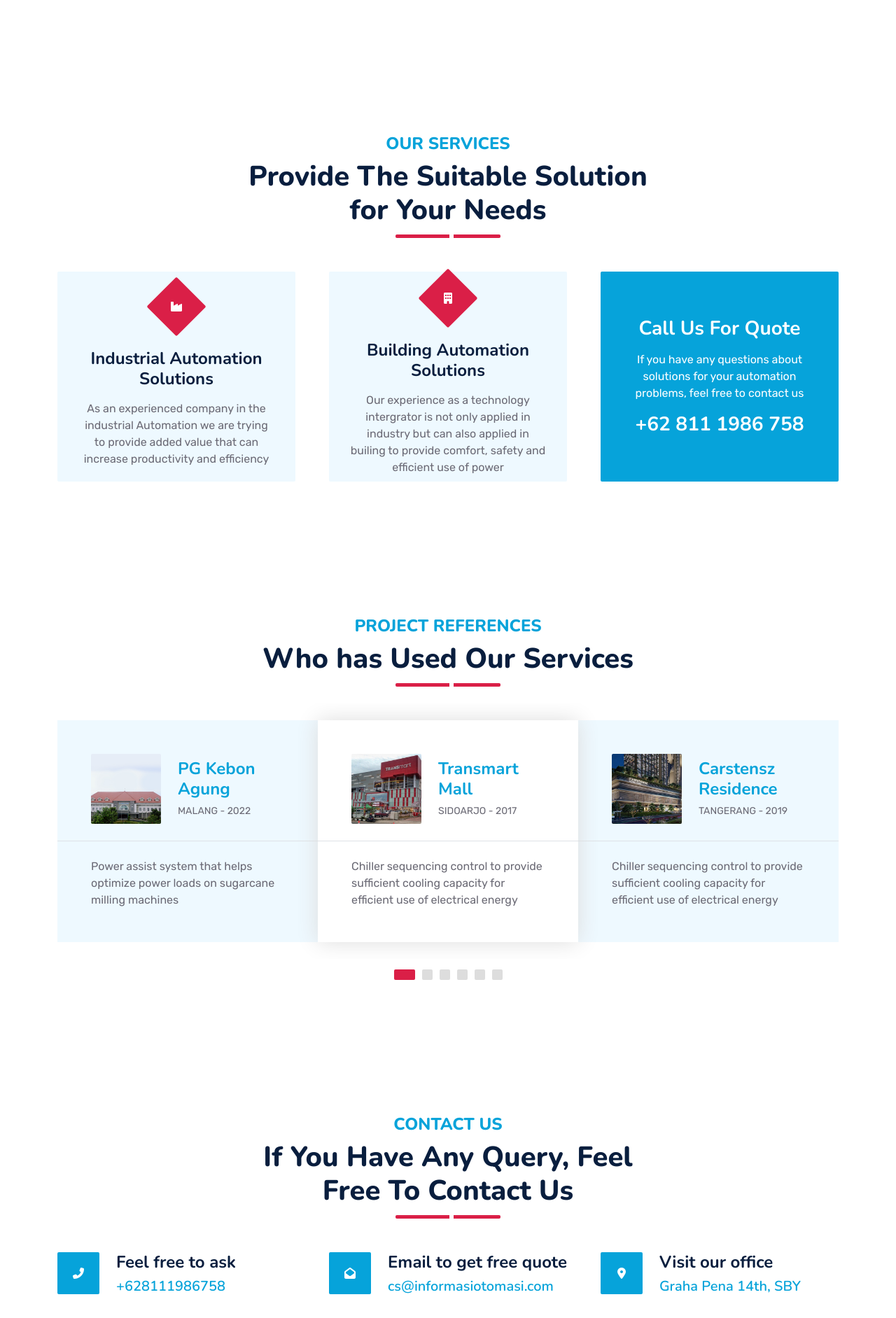
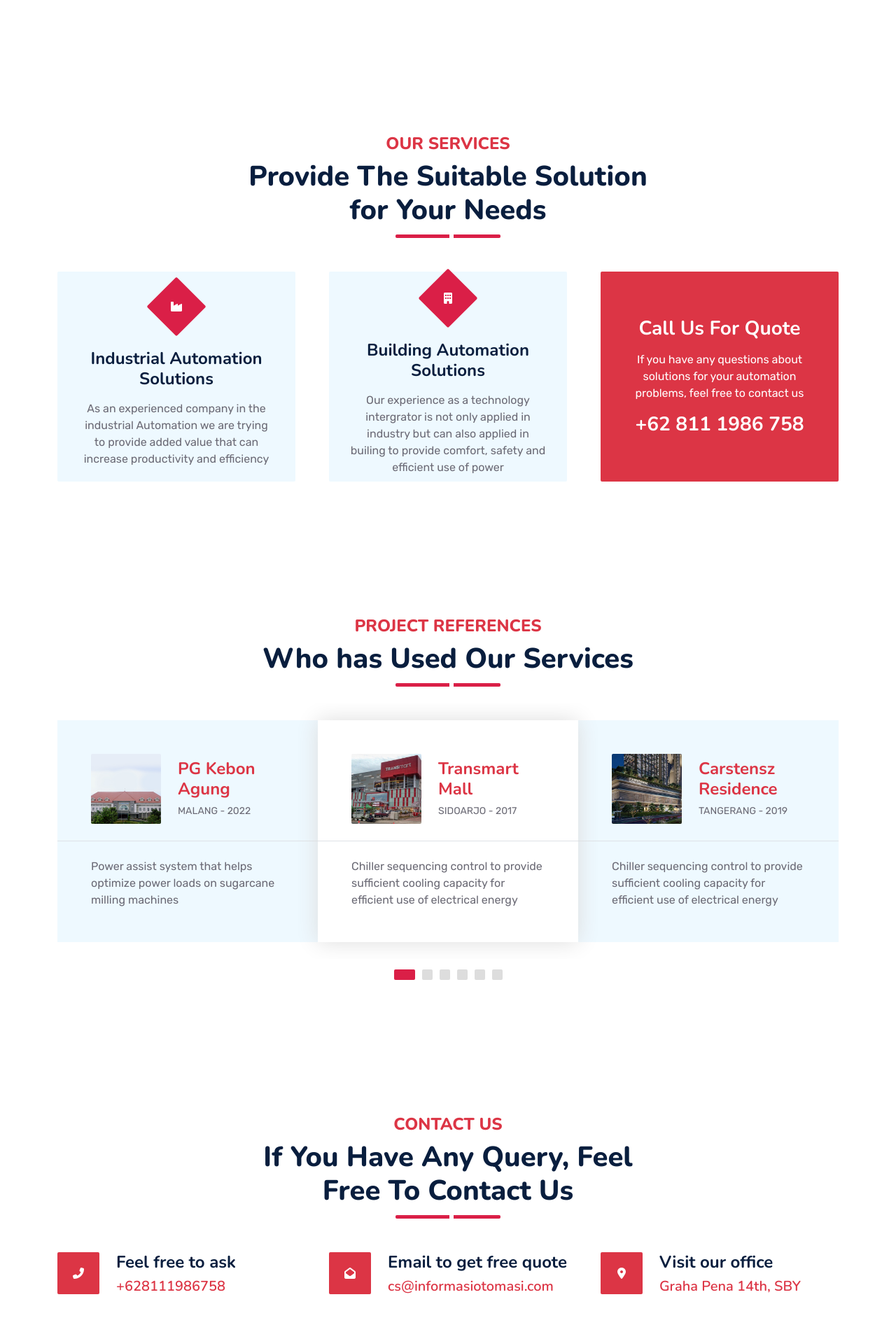
Before and after one commit to aldibagas/iot, a PHP site: page /kkt/ in a window 1280 px wide. Shown: the part 2551-4434 px from the top of the page at 70% size. Run offline with PHP 8.4, Linux system fonts and the light colour scheme; some libraries are stand-ins or nearby versions.

Commit message:
Update home.php

```diff
--- a/_halaman/home.php
+++ b/_halaman/home.php
@@ -100,7 +100,7 @@
                         <div class="p-3" style="max-width: 900px;">
                             <h4 class="text-white text-uppercase mb-3 animated slideInDown">PT. INFORMASI OTOMASI TEKNOLOGI</h4>
                             <h1 class="display-1 text-white mb-md-4 animated zoomIn">Technology Integrator</h1>
-                            <a href="#about" class="btn btn-primary py-md-3 px-md-5 me-3 animated slideInLeft">Know Us Better</a>
+                            <a href="#about" class="btn btn-danger py-md-3 px-md-5 me-3 animated slideInLeft">Know Us Better</a>
                         </div>
                     </div>
                 </div>
@@ -110,7 +110,7 @@
                         <div class="p-3" style="max-width: 900px;">
                             <h4 class="text-white text-uppercase mb-3 animated slideInDown">PT. INFORMASI OTOMASI TEKNOLOGI</h4>
                             <h1 class="display-1 text-white mb-md-4 animated zoomIn">Technology Integrator</h1>
-                            <a href="#about" class="btn btn-primary py-md-3 px-md-5 me-3 animated slideInLeft">Know Us Better</a>
+                            <a href="#about" class="btn btn-danger py-md-3 px-md-5 me-3 animated slideInLeft">Know Us Better</a>
                         </div>
                     </div>
                 </div>
@@ -120,7 +120,7 @@
                         <div class="p-3" style="max-width: 900px;">
                             <h4 class="text-white text-uppercase mb-3 animated slideInDown">PT. INFORMASI OTOMASI TEKNOLOGI</h4>
                             <h1 class="display-1 text-white mb-md-4 animated zoomIn">Technology Integrator</h1>
-                            <a href="#about" class="btn btn-primary py-md-3 px-md-5 me-3 animated slideInLeft">Know Us Better</a>
+                            <a href="#about" class="btn btn-danger py-md-3 px-md-5 me-3 animated slideInLeft">Know Us Better</a>
                         </div>
                     </div>
                 </div>
@@ -130,7 +130,7 @@
                         <div class="p-3" style="max-width: 900px;">
                             <h4 class="text-white text-uppercase mb-3 animated slideInDown">PT. INFORMASI OTOMASI TEKNOLOGI</h4>
                             <h1 class="display-1 text-white mb-md-4 animated zoomIn">Technology Integrator</h1>
-                            <a href="#about" class="btn btn-primary py-md-3 px-md-5 me-3 animated slideInLeft">Know Us Better</a>
+                            <a href="#about" class="btn btn-danger py-md-3 px-md-5 me-3 animated slideInLeft">Know Us Better</a>
                         </div>
                     </div>
                 </div>
@@ -155,25 +155,25 @@
             <div class="row g-5">
                 <div class="col-lg-6">
                     <div class="section-title position-relative pb-3 mb-5">
-                        <h4 class="fw-bold text-primary text-uppercase">About Us</h4>
+                        <h4 class="fw-bold text-danger text-uppercase">About Us</h4>
                     </div>
                     <div class="row g-2">
                         <div class="col-12 wow zoomIn" data-wow-delay="0.2s">
-                            <div class="bg-primary rounded d-flex align-items-center justify-content-center mb-3" style="width: 60px; height: 60px;">
+                            <div class="bg-danger rounded d-flex align-items-center justify-content-center mb-3" style="width: 60px; height: 60px;">
                                 <i class="fa fa-lightbulb text-white"></i>
                             </div>
                             <h4>Vision</h4>
                             <p class="mb-0">To be global & trusted technology integrator</p>
                         </div>
                         <div class="col-12 wow zoomIn" data-wow-delay="0.2s">
-                            <div class="bg-primary rounded d-flex align-items-center justify-content-center mb-3" style="width: 60px; height: 60px;">
+                            <div class="bg-danger rounded d-flex align-items-center justify-content-center mb-3" style="width: 60px; height: 60px;">
                                 <i class="bi bi-flag-fill text-white"></i>
                             </div>
                             <h4>Mission</h4>
                             <p class="mb-0">Integrating KNOWLEDGE and innovative technology RESPONSIBLY for EFFICIENT world creation</p>
                         </div>
                         <div class="col-12 wow zoomIn" data-wow-delay="0.2s">
-                            <div class="bg-primary rounded d-flex align-items-center justify-content-center mb-3" style="width: 60px; height: 60px;">
+                            <div class="bg-danger rounded d-flex align-items-center justify-content-center mb-3" style="width: 60px; height: 60px;">
                                 <i class="bi bi-clipboard-check-fill text-white"></i>
                             </div>
                             <h4>Value</h4>
@@ -195,28 +195,28 @@
     <div class="container-fluid py-5 wow fadeInUp" data-wow-delay="0.1s">
         <div class="container py-5">
             <div class="section-title text-center position-relative pb-3 mb-5 mx-auto" style="max-width: 800px;">
-                <h4 class="fw-bold text-primary text-uppercase">Why Choose Us</h4>
+                <h4 class="fw-bold text-danger text-uppercase">Why Choose Us</h4>
                 <h1 class="mb-0">We Are Technology Integrator</h1>
             </div>
             <div class="row g-5">
                 <div class="col-lg-4">
                     <div class="row g-5">
                         <div class="col-12 wow zoomIn" data-wow-delay="0.2s">
-                            <div class="bg-primary rounded d-flex align-items-center justify-content-center mb-3" style="width: 60px; height: 60px;">
+                            <div class="bg-danger rounded d-flex align-items-center justify-content-center mb-3" style="width: 60px; height: 60px;">
                                 <i class="fa fa-lightbulb text-white"></i>
                             </div>
                             <h4>Knowledge</h4>
                             <p class="mb-0">Always learning and improving knowledge to provide the best service</p>
                         </div>
                         <div class="col-12 wow zoomIn" data-wow-delay="0.6s">
-                            <div class="bg-primary rounded d-flex align-items-center justify-content-center mb-3" style="width: 60px; height: 60px;">
+                            <div class="bg-danger rounded d-flex align-items-center justify-content-center mb-3" style="width: 60px; height: 60px;">
                                 <i class="bi bi-person-heart text-white"></i>
                             </div>
                             <h4>Responsibility</h4>
                             <p class="mb-0">Take responsibility for creating a better life for human kind</p>
                         </div>
                         <div class="col-12 wow zoomIn" data-wow-delay="0.6s">
-                            <div class="bg-primary rounded d-flex align-items-center justify-content-center mb-3" style="width: 60px; height: 60px;">
+                            <div class="bg-danger rounded d-flex align-items-center justify-content-center mb-3" style="width: 60px; height: 60px;">
                                 <i class="fa fa-leaf text-white"></i>
                             </div>
                             <h4>Efficient</h4>
@@ -232,21 +232,21 @@
                 <div class="col-lg-4">
                     <div class="row g-5">
                         <div class="col-12 wow zoomIn" data-wow-delay="0.4s">
-                            <div class="bg-primary rounded d-flex align-items-center justify-content-center mb-3" style="width: 60px; height: 60px;">
+                            <div class="bg-danger rounded d-flex align-items-center justify-content-center mb-3" style="width: 60px; height: 60px;">
                                 <i class="bi bi-lightning-fill text-white"></i>
                             </div>
                             <h4>Speed</h4>
                             <p class="mb-0">Time is precious and speed is our concern</p>
                         </div>
                         <div class="col-12 wow zoomIn" data-wow-delay="0.8s">
-                            <div class="bg-primary rounded d-flex align-items-center justify-content-center mb-3" style="width: 60px; height: 60px;">
+                            <div class="bg-danger rounded d-flex align-items-center justify-content-center mb-3" style="width: 60px; height: 60px;">
                                 <i class="fa bi bi-link text-white"></i>
                             </div>
                             <h4>Networking</h4>
                             <p class="mb-0">Wide relationships in order to provide mutual benefits</p>
                         </div>
                         <div class="col-12 wow zoomIn" data-wow-delay="0.8s">
-                            <div class="bg-primary rounded d-flex align-items-center justify-content-center mb-3" style="width: 60px; height: 60px;">
+                            <div class="bg-danger rounded d-flex align-items-center justify-content-center mb-3" style="width: 60px; height: 60px;">
                                 <i class="fa fa-award text-white"></i>
                             </div>
                             <h4>Achievements</h4>
@@ -263,7 +263,7 @@
     <div id="services" class="container-fluid py-5 wow fadeInUp" data-wow-delay="0.1s">
         <div class="container py-5">
             <div class="section-title text-center position-relative pb-3 mb-5 mx-auto" style="max-width: 600px;">
-                <h4 class="fw-bold text-primary text-uppercase">Our Services</h4>
+                <h4 class="fw-bold text-danger text-uppercase">Our Services</h4>
                 <h1 class="mb-0">Provide The Suitable Solution for Your Needs</h1>
             </div>
             <div class="row g-5">
@@ -276,7 +276,7 @@
                         <p class="m-0">As an experienced company in the industrial Automation
                             we are trying to provide added value that can increase productivity and efficiency
                         </p>
-                        <a class="btn btn-lg btn-primary rounded" href="<?=url('content1')?>">
+                        <a class="btn btn-lg btn-danger rounded" href="<?=url('content1')?>">
                             <i class="bi bi-arrow-right"></i>
                         </a>
                     </div>
@@ -290,13 +290,13 @@
                         <p class="m-0">Our experience as a technology intergrator is not only applied in industry
                             but can also applied in builing to provide comfort, safety and efficient use of power
                         </p>
-                        <a class="btn btn-lg btn-primary rounded" href="<?=url('content2')?>">
+                        <a class="btn btn-lg btn-danger rounded" href="<?=url('content2')?>">
                             <i class="bi bi-arrow-right"></i>
                         </a>
                     </div>
                 </div>
                 <div class="col-lg-4 col-md-6 wow zoomIn" data-wow-delay="0.9s">
-                    <div class="position-relative bg-primary rounded h-100 d-flex flex-column align-items-center justify-content-center text-center p-5">
+                    <div class="position-relative bg-danger rounded h-100 d-flex flex-column align-items-center justify-content-center text-center p-5">
                         <h3 class="text-white mb-3">Call Us For Quote</h3>
                         <p class="text-white mb-3">If you have any questions about solutions for your automation problems, feel free to contact us</p>
                         <h3 class="text-white mb-0">+62 811 1986 758</h2>
@@ -311,7 +311,7 @@
     <div class="container-fluid py-5 wow fadeInUp" data-wow-delay="0.1s">
         <div class="container py-5">
             <div class="section-title text-center position-relative pb-3 mb-4 mx-auto" style="max-width: 600px;">
-                <h4 class="fw-bold text-primary text-uppercase">Project References</h4>
+                <h4 class="fw-bold text-danger text-uppercase">Project References</h4>
                 <h1 class="mb-0">Who has Used Our Services</h1>
             </div>
             <div class="owl-carousel testimonial-carousel wow fadeInUp" data-wow-delay="0.6s">
@@ -319,7 +319,7 @@
                     <div class="d-flex align-items-center border-bottom pt-5 pb-4 px-5">
                         <img class="img-fluid rounded" src="<?=assets()?>img/transmart.jpg" style="width: 100px; height: 100px; object-fit: cover;" >
                         <div class="ps-4">
-                            <h4 class="text-primary mb-1">Transmart Mall</h4>
+                            <h4 class="text-danger mb-1">Transmart Mall</h4>
                             <small class="text-uppercase">Sidoarjo - 2017</small>
                         </div>
                     </div>
@@ -331,7 +331,7 @@
                     <div class="d-flex align-items-center border-bottom pt-5 pb-4 px-5">
                         <img class="img-fluid rounded" src="<?=assets()?>img/carstensz.jpg" style="width: 100px; height: 100px; object-fit: cover;" >
                         <div class="ps-4">
-                            <h4 class="text-primary mb-1">Carstensz Residence</h4>
+                            <h4 class="text-danger mb-1">Carstensz Residence</h4>
                             <small class="text-uppercase">Tangerang - 2019</small>
                         </div>
                     </div>
@@ -343,7 +343,7 @@
                     <div class="d-flex align-items-center border-bottom pt-5 pb-4 px-5">
                     <img class="img-fluid rounded" src="<?=assets()?>img/pullman.jpg" style="width: 100px; height: 100px; object-fit: cover;" >
                         <div class="ps-4">
-                            <h4 class="text-primary mb-1">Pullman Beach Resort</h4>
+                            <h4 class="text-danger mb-1">Pullman Beach Resort</h4>
                             <small class="text-uppercase">Mandalika - 2021</small>
                         </div>
                     </div>
@@ -355,7 +355,7 @@
                     <div class="d-flex align-items-center border-bottom pt-5 pb-4 px-5">
                         <img class="img-fluid rounded" src="<?=assets()?>img/psmi.jpg" style="width: 100px; height: 100px; object-fit: cover;" >
                         <div class="ps-4">
-                            <h4 class="text-primary mb-1">PG PSMI</h4>
+                            <h4 class="text-danger mb-1">PG PSMI</h4>
                             <small class="text-uppercase">Lampung - 2022</small>
                         </div>
                     </div>
@@ -367,7 +367,7 @@
                     <div class="d-flex align-items-center border-bottom pt-5 pb-4 px-5">
                         <img class="img-fluid rounded" src="<?=assets()?>img/prajekan.jpg" style="width: 100px; height: 100px; object-fit: cover;" >
                         <div class="ps-4">
-                            <h4 class="text-primary mb-1">PG Prajekan</h4>
+                            <h4 class="text-danger mb-1">PG Prajekan</h4>
                             <small class="text-uppercase">Bondowoso - 2022</small>
                         </div>
                     </div>
@@ -379,7 +379,7 @@
                     <div class="d-flex align-items-center border-bottom pt-5 pb-4 px-5">
                         <img class="img-fluid rounded" src="<?=assets()?>img/pgka.jpg" style="width: 100px; height: 100px; object-fit: cover;" >
                         <div class="ps-4">
-                            <h4 class="text-primary mb-1">PG Kebon Agung</h4>
+                            <h4 class="text-danger mb-1">PG Kebon Agung</h4>
                             <small class="text-uppercase">Malang - 2022</small>
                         </div>
                     </div>
@@ -396,40 +396,40 @@
     <div id="contact" class="container-fluid py-5 wow fadeInUp" data-wow-delay="0.1s">
         <div class="container py-5">
             <div class="section-title text-center position-relative pb-3 mb-5 mx-auto" style="max-width: 600px;">
-                <h4 class="fw-bold text-primary text-uppercase">Contact Us</h4>
+                <h4 class="fw-bold text-danger text-uppercase">Contact Us</h4>
                 <h1 class="mb-0">If You Have Any Query, Feel Free To Contact Us</h1>
             </div>
             <div class="row g-5 mb-5">
                 <div class="col-lg">
                     <div class="d-flex align-items-center wow fadeIn" data-wow-delay="0.1s">
-                        <div class="bg-primary d-flex align-items-center justify-content-center rounded" style="width: 60px; height: 60px;">
+                        <div class="bg-danger d-flex align-items-center justify-content-center rounded" style="width: 60px; height: 60px;">
                             <i class="fa fa-phone-alt text-white"></i>
                         </div>
                         <div class="ps-4">
                             <h4 class="mb-2">Feel free to ask</h4>
-                            <h5 class="text-primary mb-0">+628111986758</h5>
+                            <h5 class="text-danger mb-0">+628111986758</h5>
                         </div>
                     </div>
                 </div>
                 <div class="col-lg">
                     <div class="d-flex align-items-center wow fadeIn" data-wow-delay="0.4s">
-                        <div class="bg-primary d-flex align-items-center justify-content-center rounded" style="width: 60px; height: 60px;">
+                        <div class="bg-danger d-flex align-items-center justify-content-center rounded" style="width: 60px; height: 60px;">
                             <i class="fa fa-envelope-open text-white"></i>
                         </div>
                         <div class="ps-4">
                             <h4 class="mb-2">Email to get free quote</h4>
-                            <h5 class="text-primary mb-0">cs@informasiotomasi.com</h5>
+                            <h5 class="text-danger mb-0">cs@informasiotomasi.com</h5>
                         </div>
                     </div>
                 </div>
                 <div class="col-lg">
                     <div class="d-flex align-items-center wow fadeIn" data-wow-delay="0.8s">
-                        <div class="bg-primary d-flex align-items-center justify-content-center rounded" style="width: 60px; height: 60px;">
+                        <div class="bg-danger d-flex align-items-center justify-content-center rounded" style="width: 60px; height: 60px;">
                             <i class="fa fa-map-marker-alt text-white"></i>
                         </div>
                         <div class="ps-4">
                             <h4 class="mb-2">Visit our office</h4>
-                            <h5 class="text-primary mb-0">Graha Pena 14th, SBY</h5>
+                            <h5 class="text-danger mb-0">Graha Pena 14th, SBY</h5>
                         </div>
                     </div>
                 </div>
@@ -451,7 +451,7 @@
                                 <textarea class="form-control border-0 bg-light px-4 py-3" rows="4" placeholder="Message"></textarea>
                             </div>
                             <div class="col-12">
-                                <button class="btn btn-primary w-100 py-3" type="submit">Send Message</button>
+                                <button class="btn btn-danger w-100 py-3" type="submit">Send Message</button>
                             </div>
                         </div>
                     </form>
@@ -503,7 +503,7 @@
         <div class="container">
             <div class="row gx-5">
                 <div class="col-lg-4 col-md-6 footer-about">
-                    <div class="d-flex flex-column align-items-center justify-content-center text-center h-100 bg-primary p-4">
+                    <div class="d-flex flex-column align-items-center justify-content-center text-center h-100 bg-danger p-4">
                         <a href="index.html" class="navbar-brand">
                             <svg height="45" viewBox="0 0 1300 400" xmlns="http://www.w3.org/2000/svg">
                             <path id="logo" style="fill:#fff;stroke-width:.791765" d="M32.066 194.774v-66.508h65.717l-.018 32.66-.018 32.66-5.667 5.939c-16.424 17.209-59.525 61.757-59.751 61.757-.144 0-.263-29.928-.263-66.508z"/>
@@ -520,22 +520,22 @@
                                 <h3 class="text-light mb-0">Get In Touch</h3>
                             </div>
                             <div class="d-flex mb-2">
-                                <i class="bi bi-geo-alt text-primary me-2"></i>
+                                <i class="bi bi-geo-alt text-danger me-2"></i>
                                 <p class="mb-0">Graha Pena Building 14th floor R.1401, Surabaya, East Java, Indonesia, 60234</p>
                             </div>
                             <div class="d-flex mb-2">
-                                <i class="bi bi-envelope-open text-primary me-2"></i>
+                                <i class="bi bi-envelope-open text-danger me-2"></i>
                                 <p class="mb-0">cs@informasiotomasi.com</p>
                             </div>
                             <div class="d-flex mb-2">
-                                <i class="bi bi-telephone text-primary me-2"></i>
+                                <i class="bi bi-telephone text-danger me-2"></i>
                                 <p class="mb-0">+62 811 1986 758</p>
                             </div>
                             <div class="d-flex mt-4">
-                                <a class="btn btn-primary btn-square me-2" href="#"><i class="fab fa-twitter fw-normal"></i></a>
-                                <a class="btn btn-primary btn-square me-2" href="#"><i class="fab fa-facebook-f fw-normal"></i></a>
-                                <a class="btn btn-primary btn-square me-2" href="#"><i class="fab fa-linkedin-in fw-normal"></i></a>
-                                <a class="btn btn-primary btn-square" href="#"><i class="fab fa-instagram fw-normal"></i></a>
+                                <a class="btn btn-danger btn-square me-2" href="#"><i class="fab fa-twitter fw-normal"></i></a>
+                                <a class="btn btn-danger btn-square me-2" href="#"><i class="fab fa-facebook-f fw-normal"></i></a>
+                                <a class="btn btn-danger btn-square me-2" href="#"><i class="fab fa-linkedin-in fw-normal"></i></a>
+                                <a class="btn btn-danger btn-square" href="#"><i class="fab fa-instagram fw-normal"></i></a>
                             </div>
                         </div>
                         <div class="col-lg-4 col-md-12 pt-0 pt-lg-5 mb-5">
@@ -543,10 +543,10 @@
                                 <h3 class="text-light mb-0">Quick Links</h3>
                             </div>
                             <div class="link-animated d-flex flex-column justify-content-start">
-                                <a class="text-light mb-2" href="#home"><i class="bi bi-arrow-right text-primary me-2"></i>Home</a>
-                                <a class="text-light mb-2" href="#about"><i class="bi bi-arrow-right text-primary me-2"></i>About Us</a>
-                                <a class="text-light mb-2" href="#services"><i class="bi bi-arrow-right text-primary me-2"></i>Our Services</a>
-                                <a class="text-light" href="#contact"><i class="bi bi-arrow-right text-primary me-2"></i>Contact Us</a>
+                                <a class="text-light mb-2" href="#home"><i class="bi bi-arrow-right text-danger me-2"></i>Home</a>
+                                <a class="text-light mb-2" href="#about"><i class="bi bi-arrow-right text-danger me-2"></i>About Us</a>
+                                <a class="text-light mb-2" href="#services"><i class="bi bi-arrow-right text-danger me-2"></i>Our Services</a>
+                                <a class="text-light" href="#contact"><i class="bi bi-arrow-right text-danger me-2"></i>Contact Us</a>
                             </div>
                         </div>
                     </div>
@@ -571,7 +571,7 @@
 
 
     <!-- Back to Top -->
-    <a href="#home" class="btn btn-lg btn-primary btn-lg-square rounded back-to-top scroll-to-section"><i class="bi bi-arrow-up"></i></a>
+    <a href="#home" class="btn btn-lg btn-danger btn-lg-square rounded back-to-top scroll-to-section"><i class="bi bi-arrow-up"></i></a>
 
 
     <!-- JavaScript Libraries -->
```
